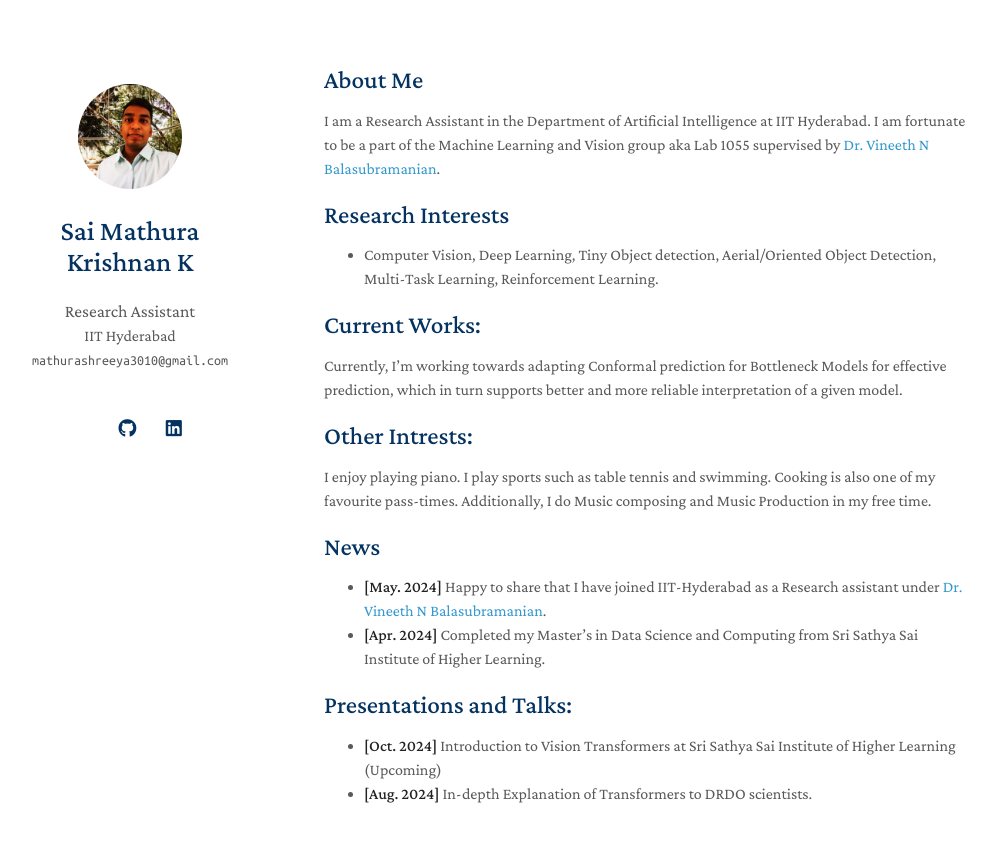
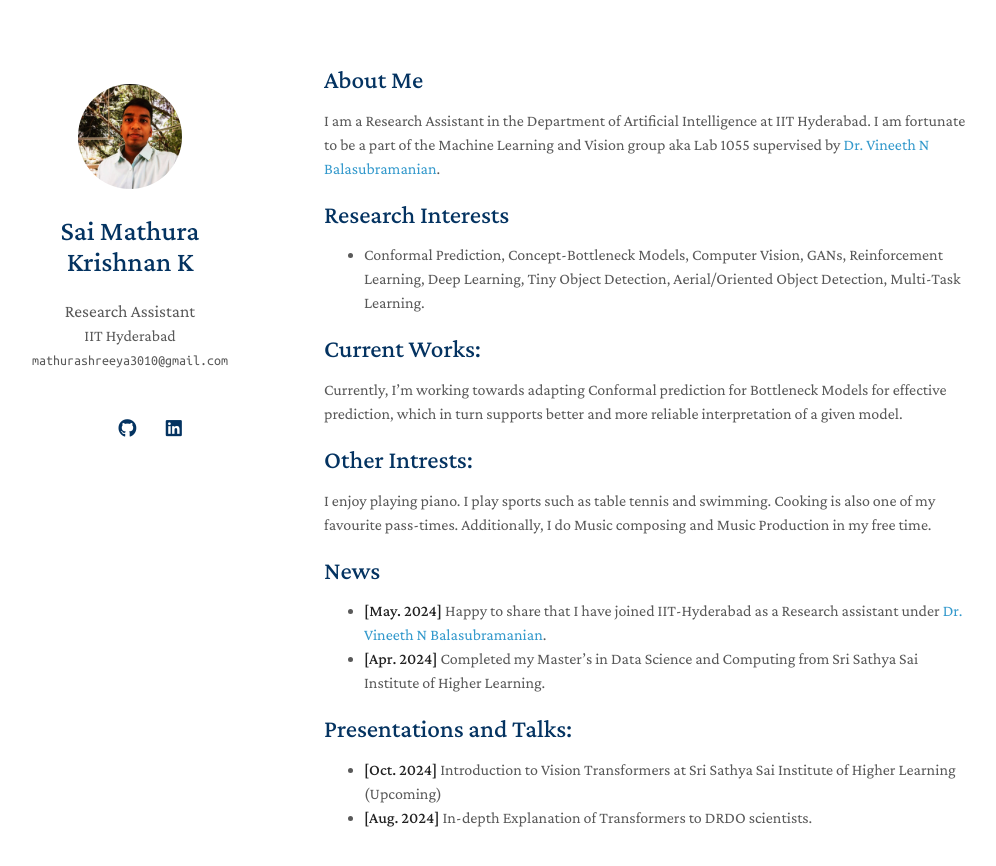
Before and after one commit to saimathura/saimathura.github.io, a Jekyll site: the page built from index.md, in a window 1280 px wide and 924 px high. Shown: the top 866 px of the window, without its empty margins (146-1142 px from the left). Built offline with Jekyll 4.4.1, drawn with Linux system fonts in a browser that asks for light colours; nearby versions of some CDN libraries; a style sheet for code colours, icons or effects is not loaded; our own code applies the rules of GitHub Pages for plain Markdown files.

Commit message:
Update research interests in index.md

```diff
--- a/index.md
+++ b/index.md
@@ -8,7 +8,7 @@ I am a Research Assistant in the Department of Artificial Intelligence at IIT Hy
 
 ## Research Interests
 
-- Computer Vision, Deep Learning, Tiny Object detection, Aerial/Oriented Object Detection, Multi-Task Learning, Reinforcement Learning.
+- Conformal Prediction, Concept-Bottleneck Models, Computer Vision, GANs, Reinforcement Learning, Deep Learning, Tiny Object Detection, Aerial/Oriented Object Detection, Multi-Task Learning.
 
 ## Current Works:
 
```
